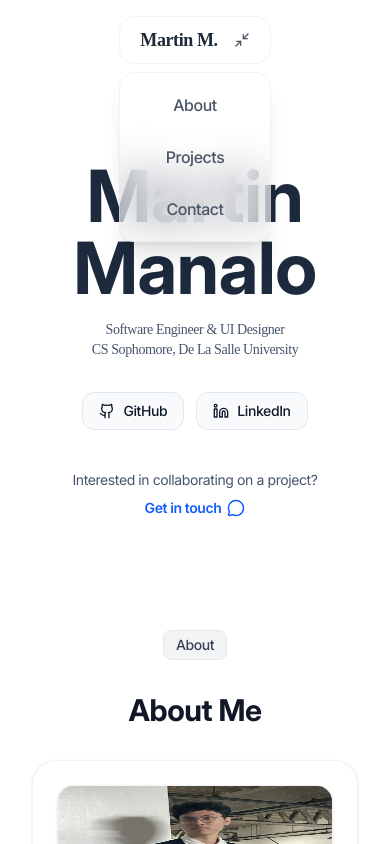
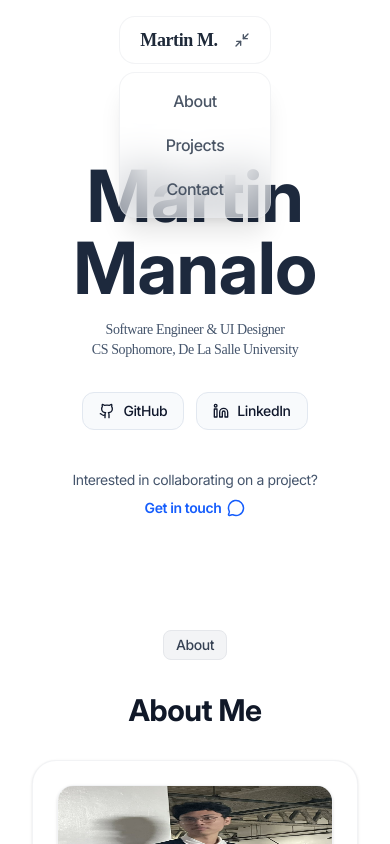
Before and after one commit to martinmnlx/portfolio, a React (Vite) app: page / in a window 390 px wide. Both pictures are taken after a click on the button 241 px from the left and 40 px from the top of the page. Shown: the top 844 px of the page. Built offline with nearby package versions, Linux system fonts and the light colour scheme; a web font is replaced by a local one.

Commit message:
improved navbar dropdown

```diff
--- a/src/components/NavBar.jsx
+++ b/src/components/NavBar.jsx
@@ -71,7 +71,7 @@ function NavBar() {
                   onClick={() => setIsOpen(false)}
                   className="
                     font-body font-medium text-gray-600
-                    px-4 py-3 rounded-xl text-center
+                    px-4 py-2 rounded-xl text-center
                     transition-all duration-200
                     hover:bg-white hover:text-gray-800
                   "
```
